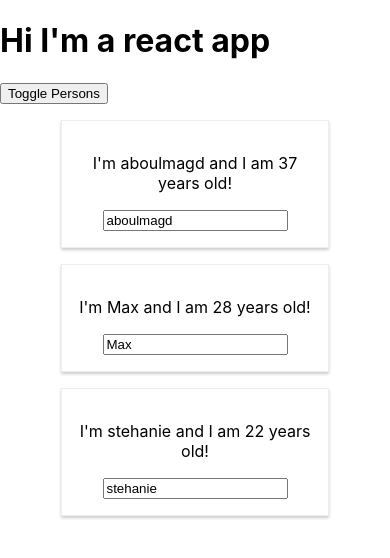
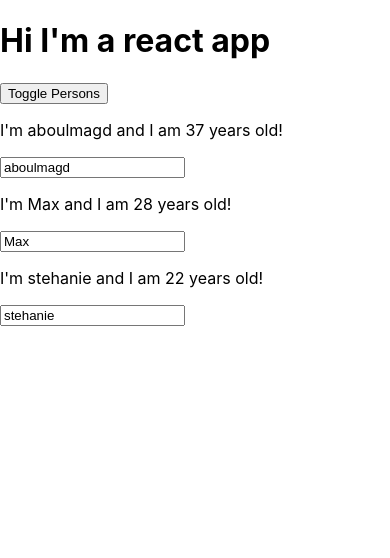
Before and after one commit to aboulmagdApp/react-complete-guide, a React app: page / in a window 390 px wide. Both pictures are taken after a click on the button "Toggle Persons". Shown: the top 558 px of the page. Built offline with nearby package versions, Linux system fonts and the light colour scheme.

Commit message:
CSS Modules & Media Queries

```diff
--- a/src/Person/Person.js
+++ b/src/Person/Person.js
@@ -1,29 +1,13 @@
 import React from 'react';
-import styled from 'styled-components';
-
-//import './Person.css';
-
-const StyleDiv = styled.div`
-    width: 60%;
-    margin: 16px auto;
-    border: 1px solid #eee;
-    box-shadow: 0 2px 3px #ccc;
-    padding: 16px;
-    text-align: center;
-
-
-    @media (min-width: 500px) {
-            width: 450px;
-    }
-`
+import classes from  './Person.css';
 
 const person = (props) => {
     return (
-        <StyleDiv>
+        <div className={classes.Person}>
             <p onClick={props.click}>I'm {props.name} and I am {props.age} years old!</p>
             <p>{props.childern}</p>
             <input type="text" onChange={props.changed} value={props.name} />
-        </StyleDiv>
+        </div>
     )
 };
 
```
